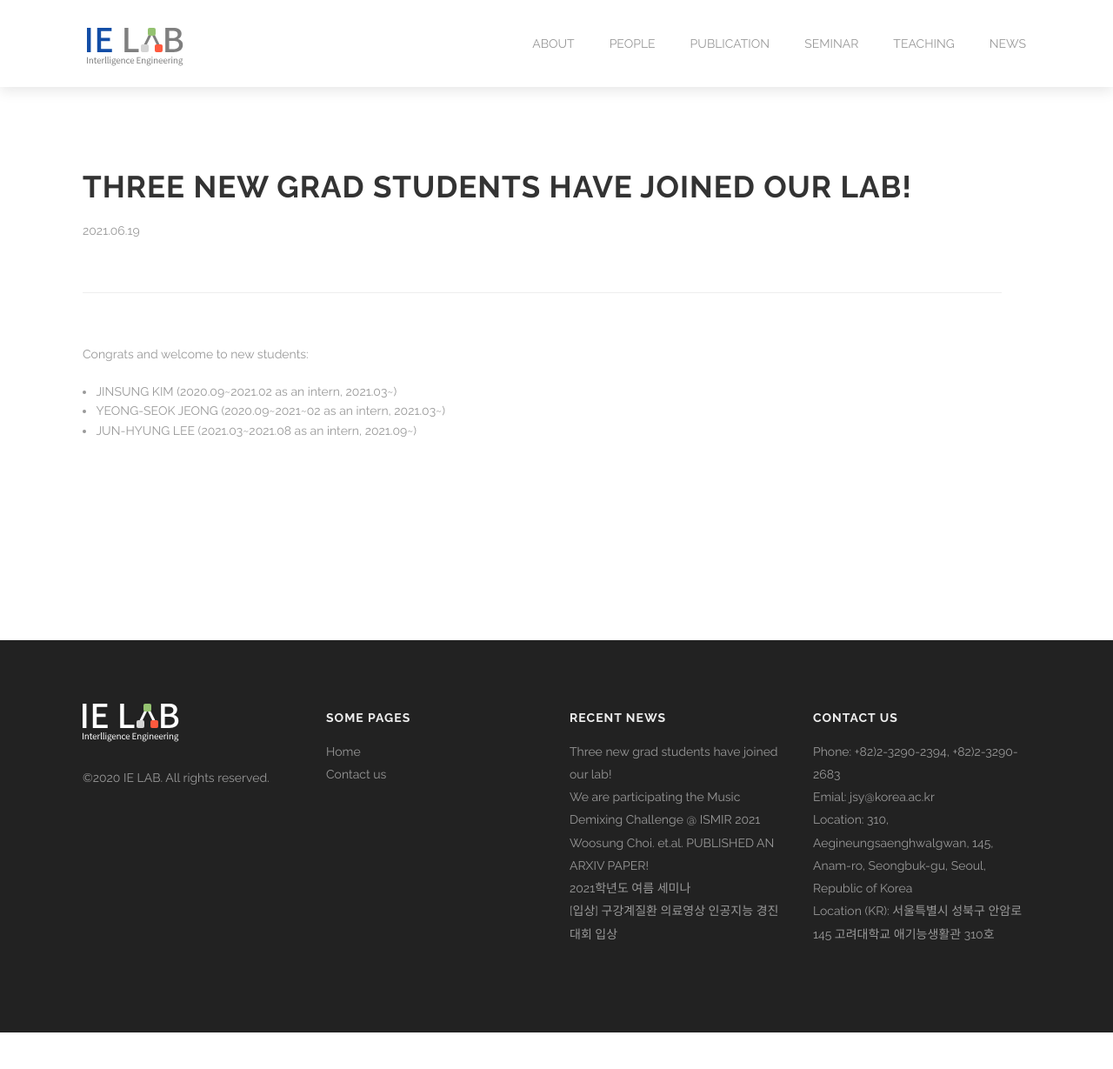
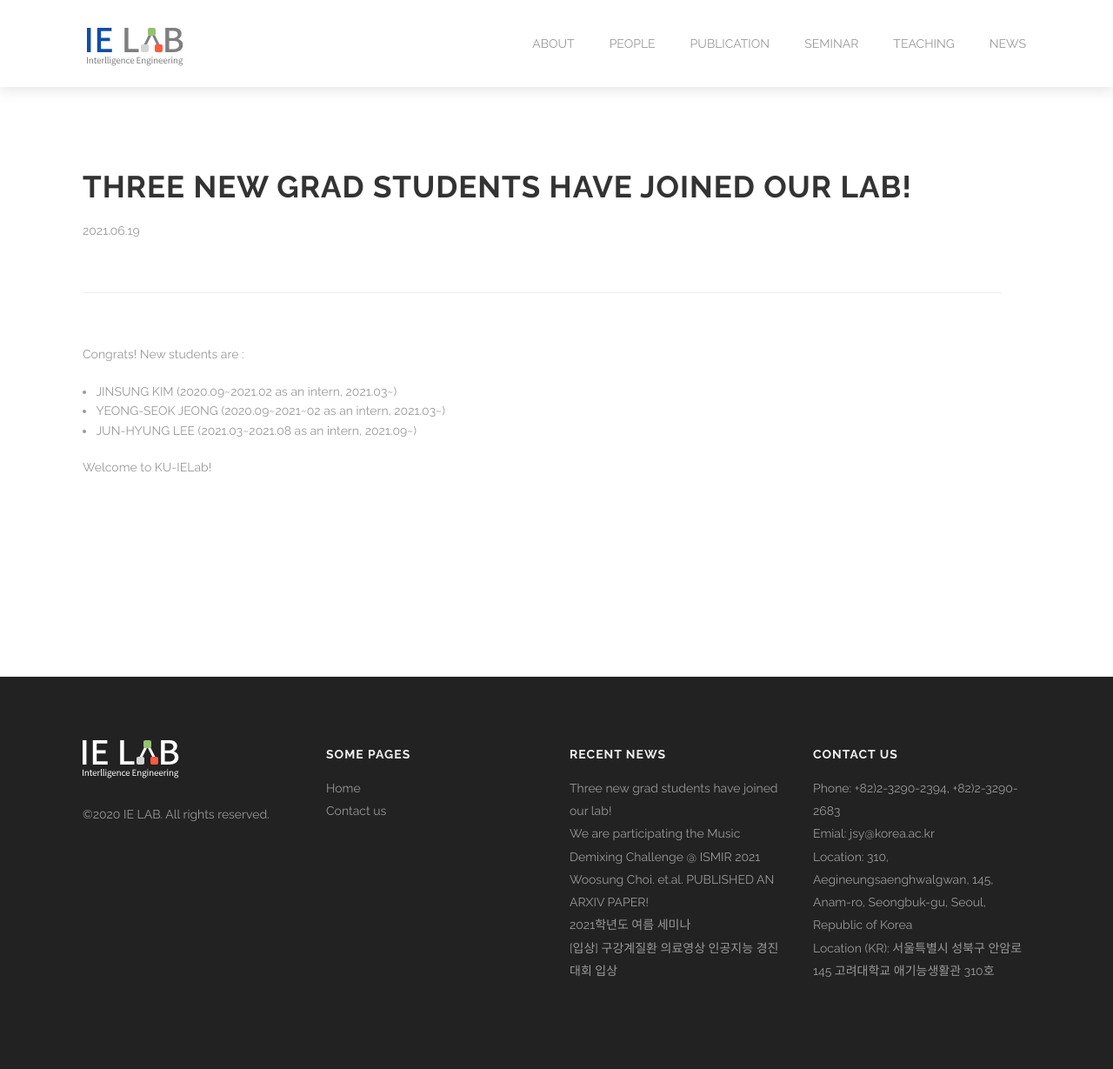
Before and after one commit to kuielab/kuielab.github.io, a Jekyll site: the page built from _posts/news/2021-06-19-news.md, in a window 1280 px wide. Shown: the whole page at 87% size. Built offline with Jekyll 4.4.1, drawn with Linux system fonts in a browser that asks for light colours; before the commit the page ends 1187 px from its top, so only the background shows below that.

Commit message:
Update 2021-06-19-news.md

```diff
--- a/_posts/news/2021-06-19-news.md
+++ b/_posts/news/2021-06-19-news.md
@@ -4,8 +4,10 @@ layout: post
 categories: [news]
 ---
 
-Congrats and welcome to new students:
+Congrats! New students are :
 
 - JINSUNG KIM (2020.09~2021.02 as an intern, 2021.03~)
 - YEONG-SEOK JEONG (2020.09~2021~02 as an intern, 2021.03~)
 - JUN-HYUNG LEE (2021.03~2021.08 as an intern, 2021.09~)
+
+Welcome to KU-IELab!
```
